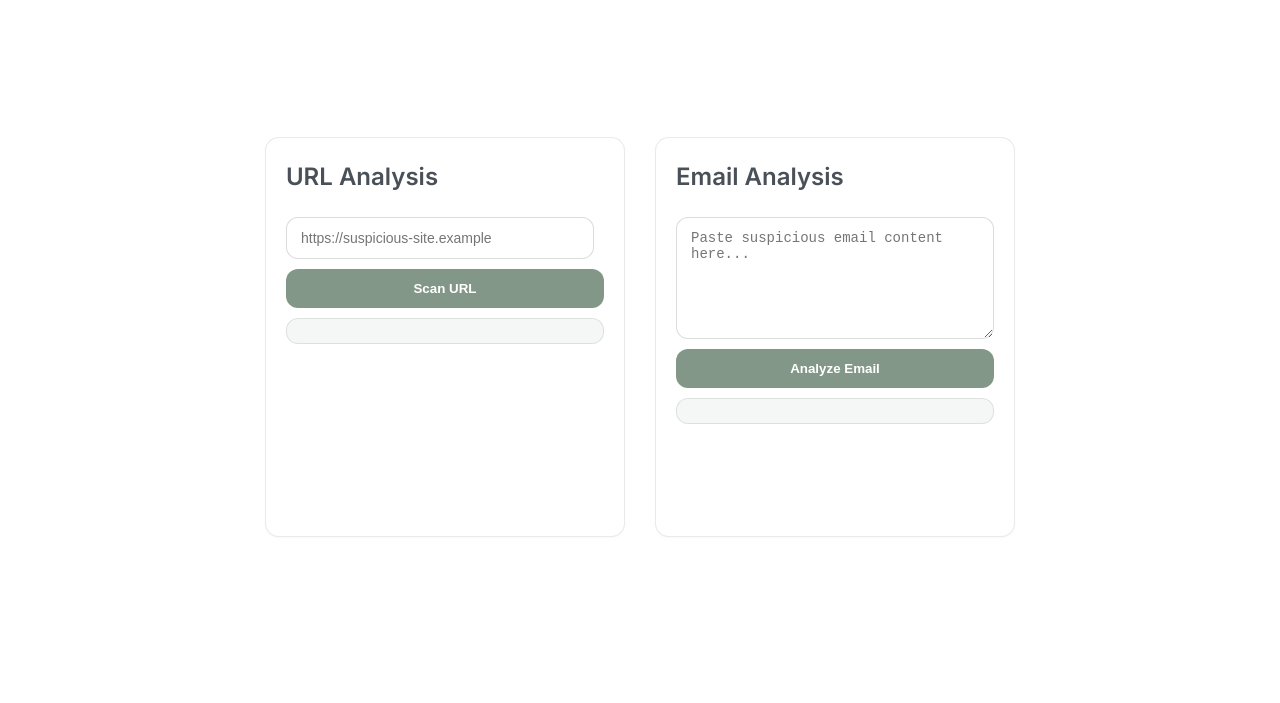
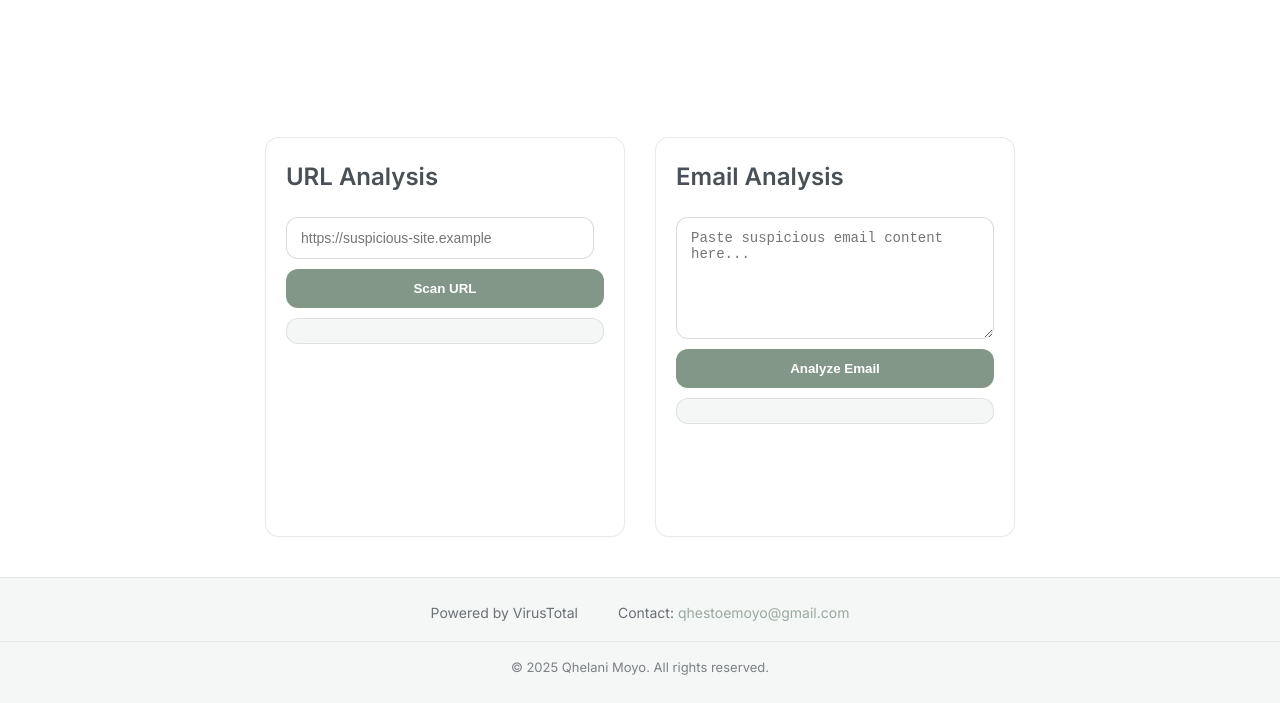
Before and after one commit to Qhelani01/Phish-Guardian, a website: page frontend/index.html in a window 1280 px wide. Shown: the part 242-945 px from the top of the page. Before the commit the page ends 819 px from the top, so only its background shows below. Drawn offline with Linux system fonts and the light colour scheme; no server answers.

Commit message:
Fix footer visibility: always show on home page, smart hiding only when dashboard is present

```diff
--- a/frontend/script.js
+++ b/frontend/script.js
@@ -229,6 +229,13 @@ function handleFooterVisibility() {
 
   if (!footer || !container) return;
 
+  // Always show footer on home page (when no dashboard)
+  if (!dashboard || dashboard.style.display === 'none') {
+    footer.style.display = 'block';
+    return;
+  }
+
+  // Smart hiding only when dashboard is visible
   const containerHeight = container.scrollHeight;
   const windowHeight = window.innerHeight;
   const scrollTop = window.pageYOffset || document.documentElement.scrollTop;
--- a/frontend/styles.css
+++ b/frontend/styles.css
@@ -400,6 +400,7 @@ body {
   position: relative;
   margin-top: auto;
   flex-shrink: 0;
+  display: block; /* Default visible */
 }
 
 .footer-content {
```
